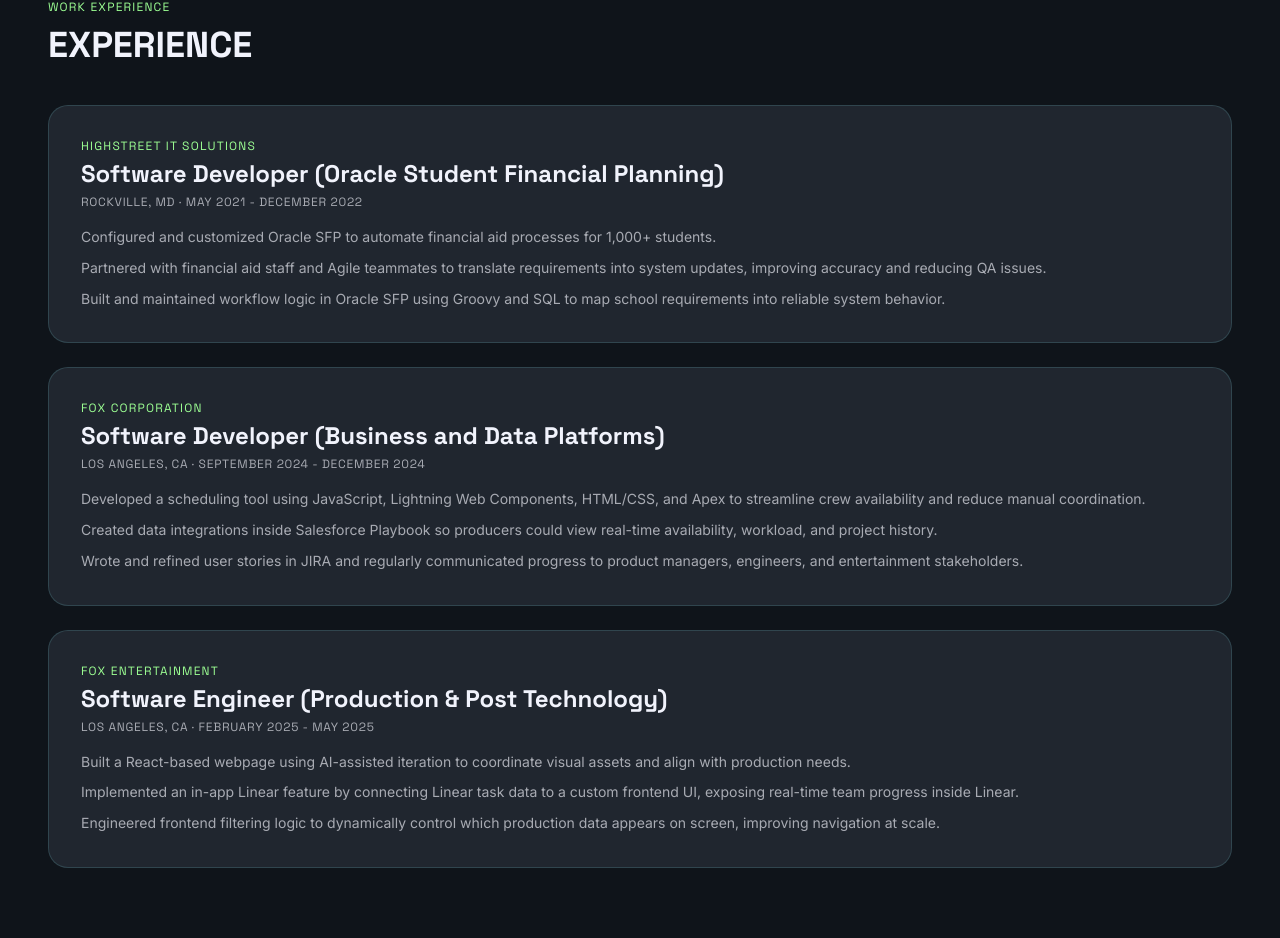
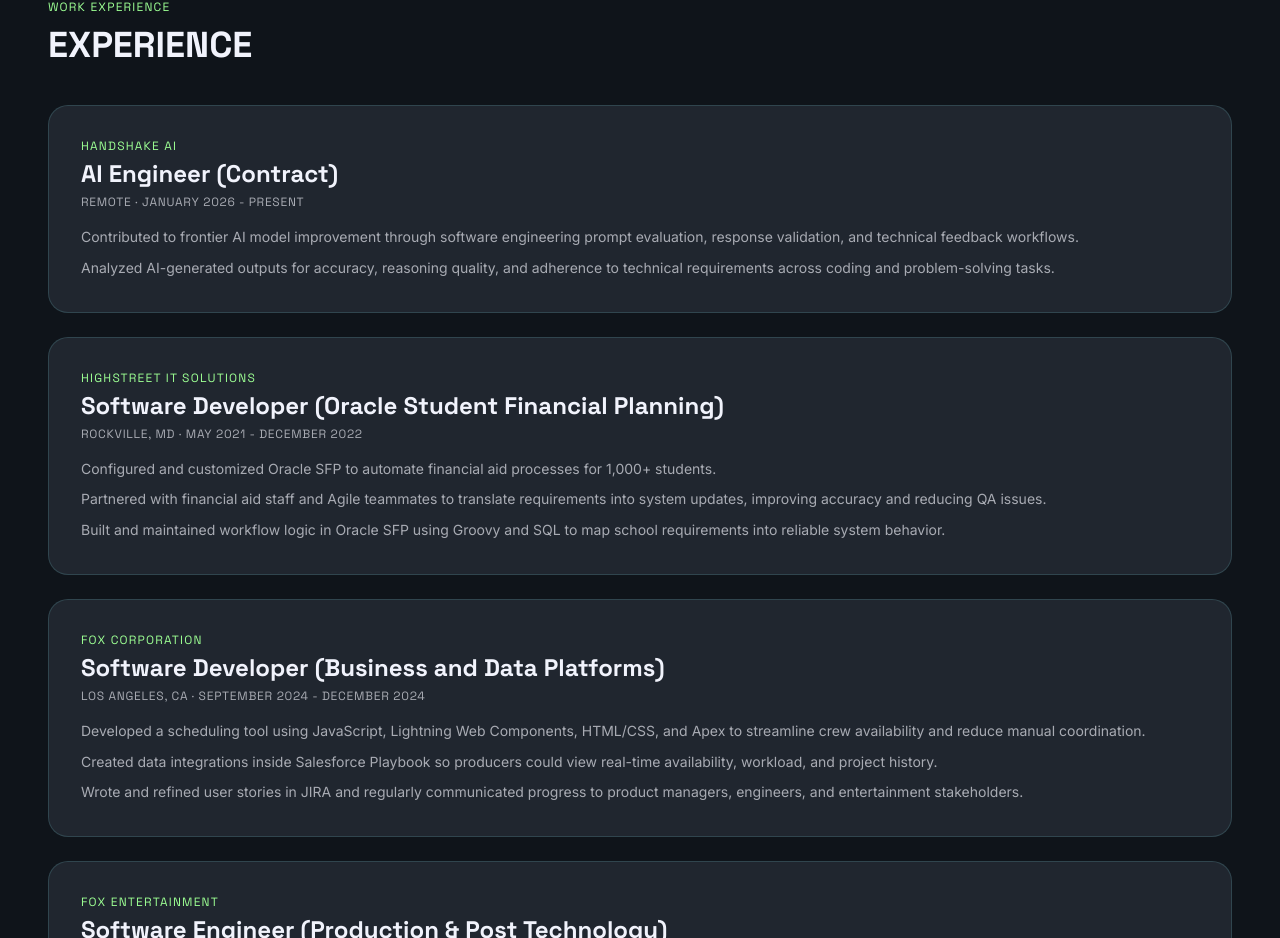
Before and after one commit to brianbales99/Personal-Portfolio, a React (Vite) app in the folder site/: page / in a window 1280 px wide. Shown: the part 1495-2433 px from the top of the page. Built offline with nearby package versions, Linux system fonts and the light colour scheme.

Commit message:
added work, photo and project section

```diff
--- a/site/index.html
+++ b/site/index.html
@@ -2,8 +2,11 @@
 <html class="dark" lang="en">
   <head>
     <meta charset="UTF-8" />
-    <link rel="icon" type="image/svg+xml" href="/vite.svg" />
+    <link rel="icon" type="image/png" href="/favicon.png" />
+    <link rel="apple-touch-icon" href="/favicon.png" />
     <meta name="viewport" content="width=device-width, initial-scale=1.0" />
+    <meta property="og:image" content="/favicon.png" />
+    <meta name="twitter:image" content="/favicon.png" />
     <title>Brian Bales | Software Engineer</title>
     <link rel="preconnect" href="https://fonts.googleapis.com" />
     <link rel="preconnect" href="https://fonts.gstatic.com" crossorigin />
--- a/site/src/content/site.ts
+++ b/site/src/content/site.ts
@@ -167,6 +167,17 @@ export const site = {
       metaLine: "From my resume",
       items: [
         {
+          id: "handshake-ai-contract",
+          company: "Handshake AI",
+          role: "AI Engineer (Contract)",
+          location: "Remote",
+          range: "January 2026 - Present",
+          bullets: [
+            "Contributed to frontier AI model improvement through software engineering prompt evaluation, response validation, and technical feedback workflows.",
+            "Analyzed AI-generated outputs for accuracy, reasoning quality, and adherence to technical requirements across coding and problem-solving tasks.",
+          ],
+        },
+        {
           id: "highstreet-oracle-sfp",
           company: "Highstreet IT Solutions",
           role: "Software Developer (Oracle Student Financial Planning)",
@@ -293,6 +304,27 @@ export const site = {
       "Representative engineering work that shows how I design, build, and deliver reliable systems end-to-end.",
     statusLine: "Status: Open to full-time roles",
     items: [
+      {
+        slug: "dreamcatcher",
+        title: "Dreamcatcher",
+        description:
+          "Currently in development — a full-stack mobile application that uses AI to generate dream interpretations and personalized visual dream experiences.",
+        category: "featured",
+        image: "/dreamcatcher-thumb.png",
+        imageAlt: "Dreamcatcher app thumbnail",
+        tags: ["AI", "Mobile", "Full-Stack", "In Progress"],
+        icon: "bedtime",
+        iconTone: "secondary",
+        demoUrl: "https://github.com/brianbales99/Dreamcatcher",
+        demoLabel: "Open Repo",
+        extraButtonLabel: "",
+        extraButtonUrl: "",
+        extraButtonTarget: "_blank",
+        previewImage: "",
+        previewImageAlt: "",
+        sourceUrl: "https://github.com/brianbales99/Dreamcatcher",
+        sourceLabel: "Source",
+      },
       {
         slug: "ai-flutter",
         title: "Pixloo.AI: ai_flutter",
```
Also changed, not shown: site/public/dreamcatcher-thumb.png (added), site/public/favicon.png (added).
